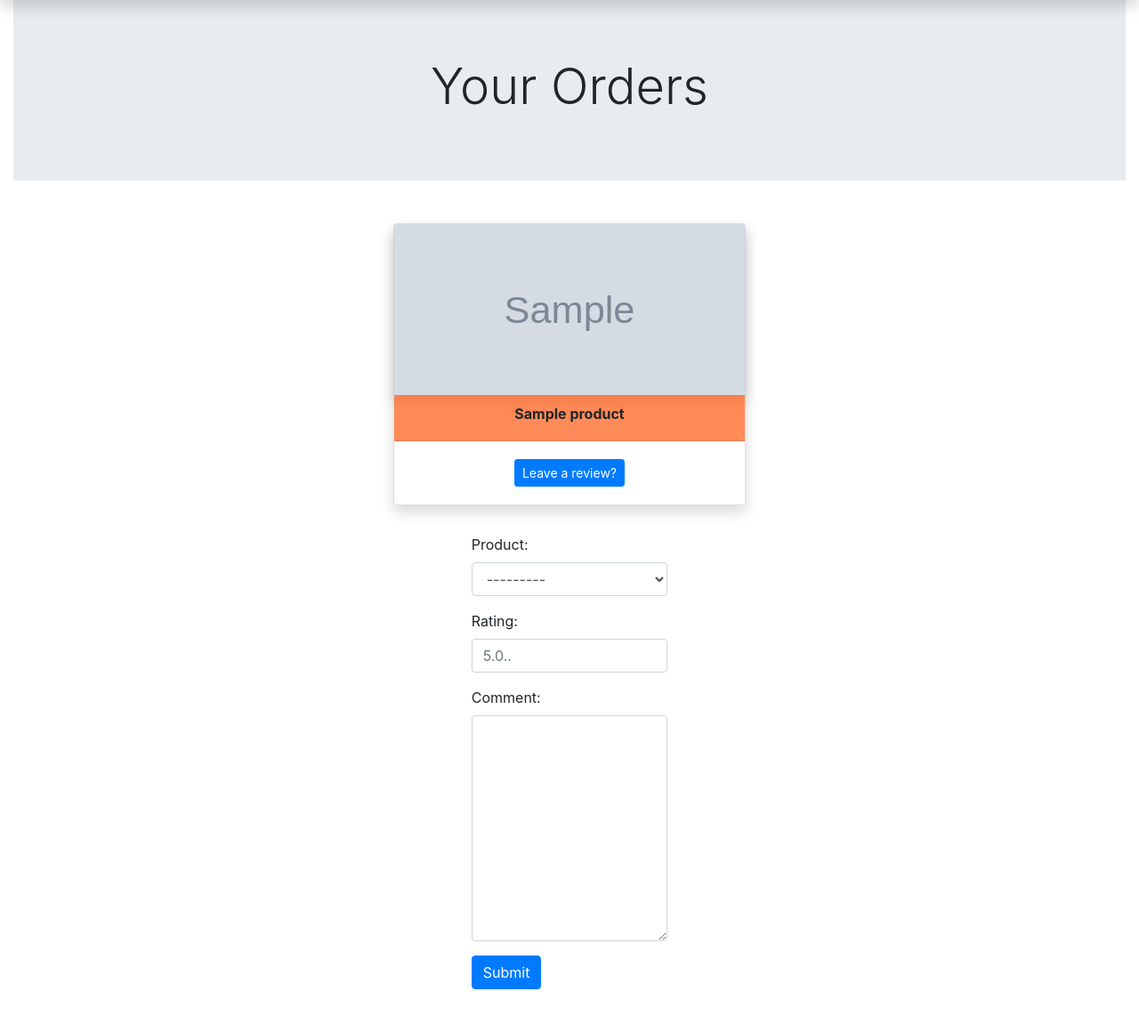
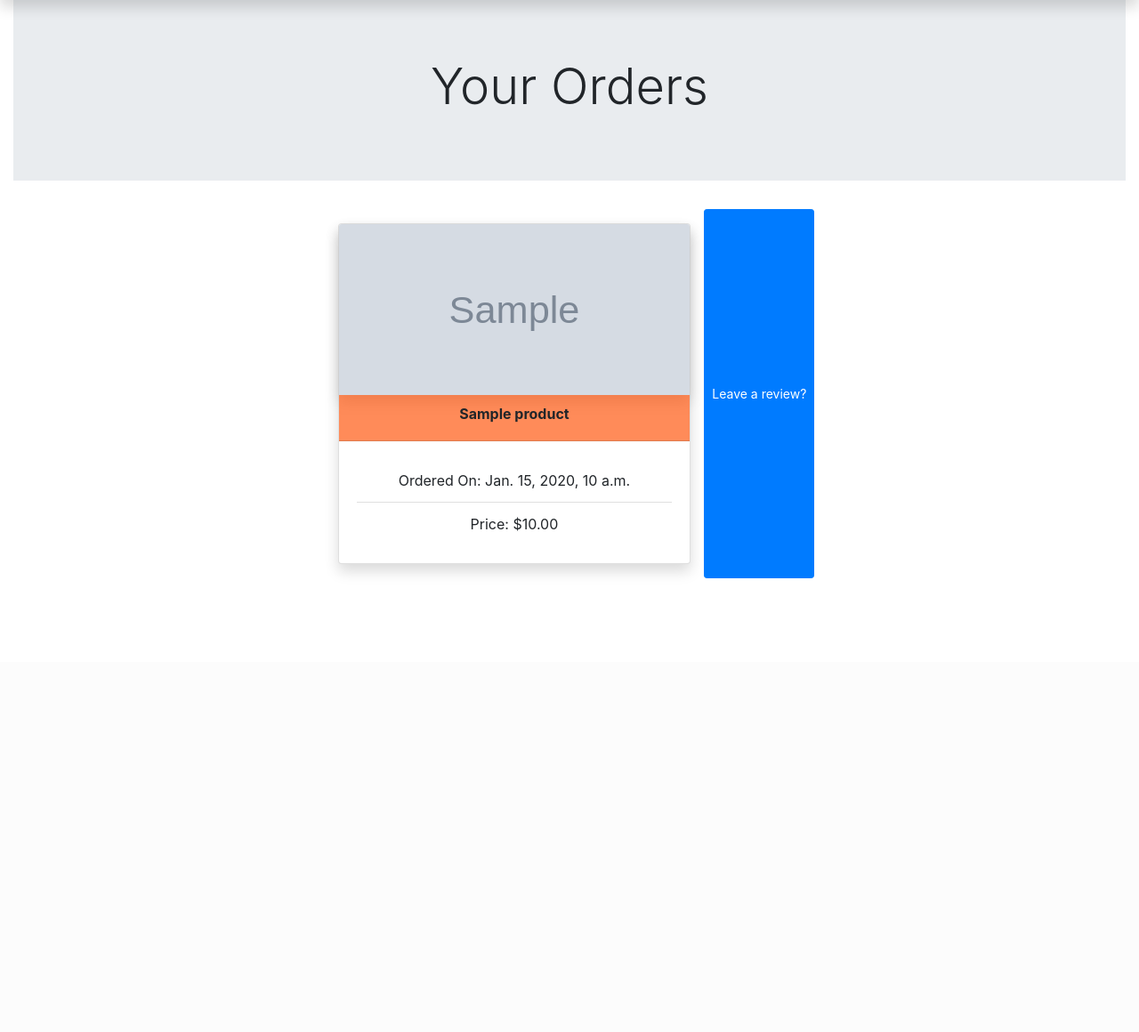
Before and after one commit to mharre/e_commerce, a Django app: page /my-orders/ in a window 1280 px wide. Shown: the part 56-1216 px from the top of the page at 89% size. After the commit the page ends 706 px from the top, so only its background shows below. Run offline with Django 3.2, Linux system fonts and the light colour scheme; a user stored in the database is signed in; tables that the repository leaves empty hold one stand-in row (values such as "Sample post"); grey boxes marked "Sample" are stand-in pictures; some libraries are stand-ins or nearby versions.

Commit message:
added jquery script to make form appear, changed form display on ordered page, added ordered on and price to card on orders page, changed variables in post request on order page

```diff
--- a/my_site/static/my_site/my_orders.css
+++ b/my_site/static/my_site/my_orders.css
@@ -21,3 +21,7 @@
     border-color: #d6000b;
     background-color: #ffe6e7;
 }
+
+#form1 {
+    display : none;
+}
--- a/my_site/templates/my_site/my_orders.html
+++ b/my_site/templates/my_site/my_orders.html
@@ -24,18 +24,21 @@
                 <h6><strong>{{ order_item.item.name }}</strong></h6>
             </div>
             <div class="card-body flex-column text-center">
-                <button class="btn btn-primary btn-sm">Leave a review?</button>
+                <ul class="list-group list-group-flush">
+                    <li class="list-group-item">Ordered On: {{ order.ordered_date }}</li>
+                    <li class="list-group-item">Price: ${{ order_item.item.price }}</li>
+                  </ul>
             </div>
             </div>
         </div>
         {% endfor %}
         {% endfor %}
-
+        <button class="btn btn-primary btn-sm" id='review'>Leave a review?</button>
     </div>
 
     <div class="container w-25 mb-5">
         <div class="container-fluid" id="wrapper">
-            <form method="POST">
+            <form method="POST" id='form1'>
                 {% csrf_token %}
                 {% for field in form %}
                 <div class="form-group px-3 my-3 {% if field.errors %}invalid{% endif %}">
@@ -53,3 +56,13 @@
 
 </div>
 {% endblock %}
+
+{% block extra_scripts %}
+<script type='text/javascript'>
+$( document ).ready( function() {
+    $( "#review" ).click( function() {
+        $( "#form1" ).toggle("slow");
+    });
+});
+</script>
+{% endblock %}
--- a/my_site/views.py
+++ b/my_site/views.py
@@ -347,9 +347,9 @@ class MyOrdersView(LoginRequiredMixin, View):
     def post (self, request, *args, **kwargs):
         form = ReviewForm(request.POST, user=self.request.user)
         if form.is_valid():
-            test = form.save(commit=False)
-            test.user = request.user
-            test.save()
+            form = form.save(commit=False)
+            form.user = request.user
+            form.save()
             return redirect('starting_page')
         else:
             order = ShoppingCartOrder.objects.filter(user=self.request.user, ordered=True)
```
